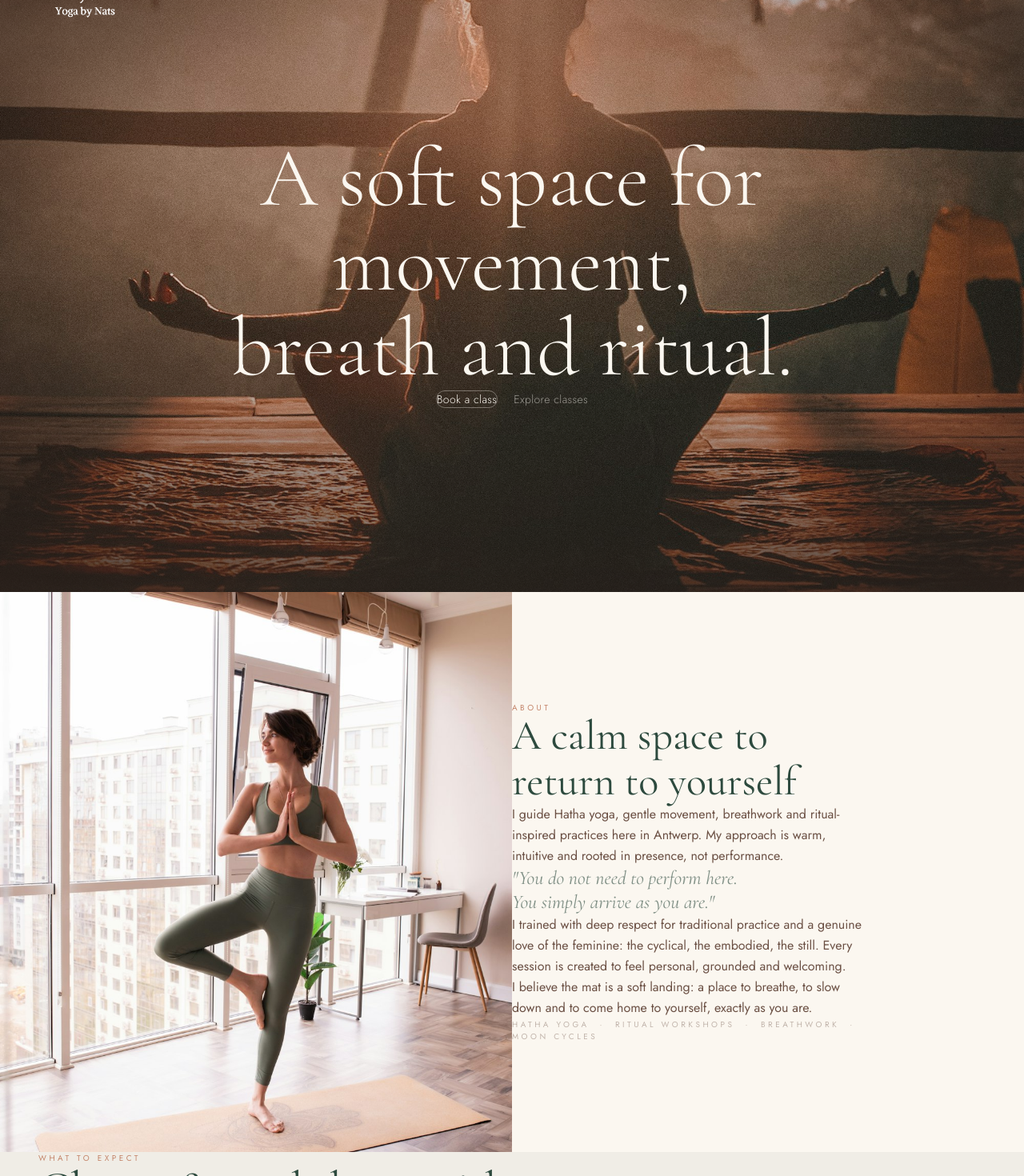
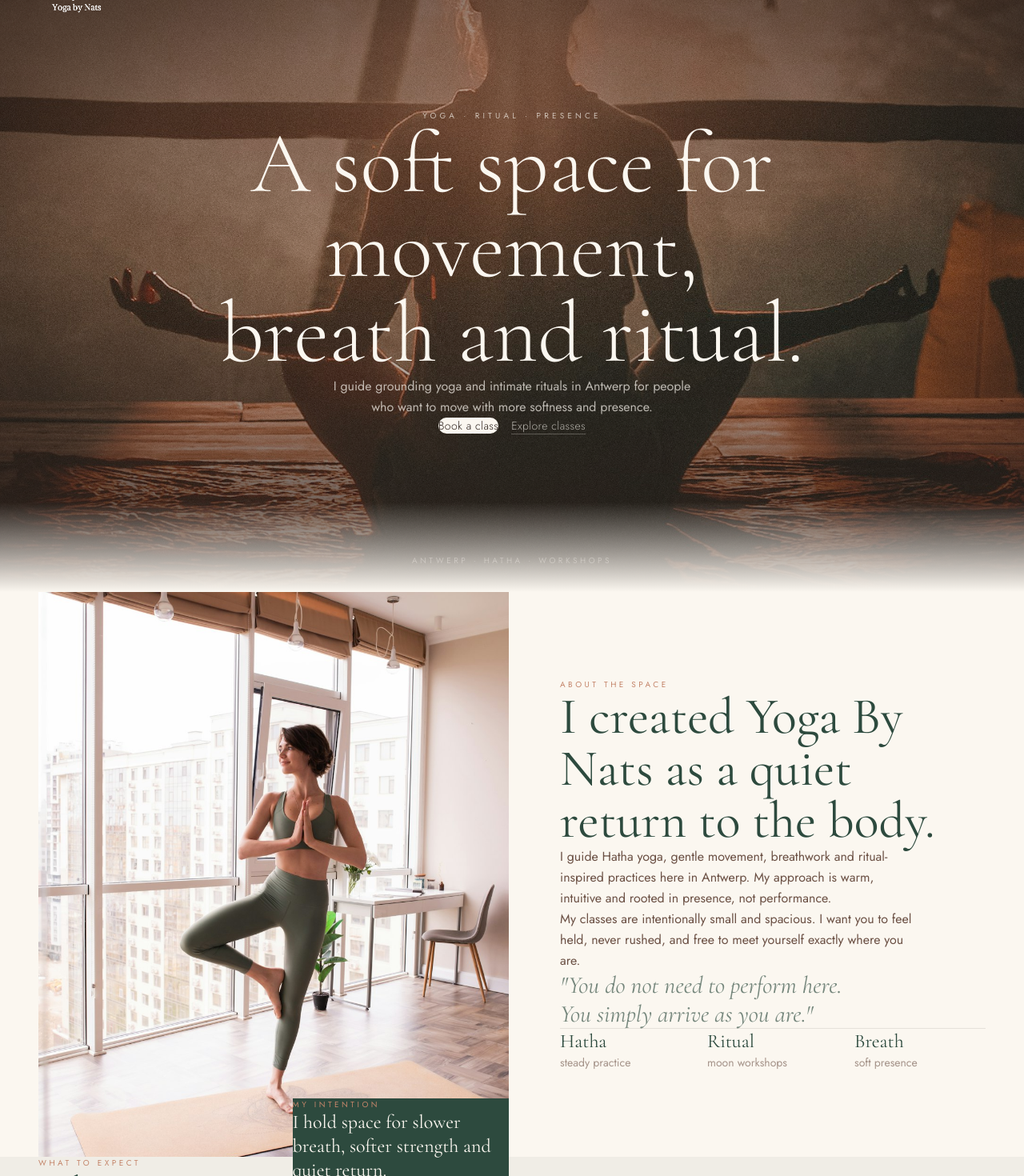
Before and after one commit to RloadB/yoga-by-nats, a React (Vite) app: page / in a window 1280 px wide. Shown: the part 60-1530 px from the top of the page at 80% size. Built offline with nearby package versions, Linux system fonts and the light colour scheme.

Commit message:
Elevate Yoga By Nats editorial layout

```diff
--- a/src/components/About.tsx
+++ b/src/components/About.tsx
@@ -1,10 +1,11 @@
 export default function About() {
   return (
-    <section id="about" className="bg-cream">
-      <div className="grid grid-cols-1 lg:grid-cols-2">
+    <section id="about" className="bg-cream py-20 lg:py-32">
+      <div className="site-container">
+        <div className="grid grid-cols-1 lg:grid-cols-[1.05fr_0.95fr] gap-10 lg:gap-16 items-center">
 
-        {/* Image: full-bleed left, no container constraints */}
-        <div className="relative aspect-[4/5] lg:aspect-auto lg:min-h-[700px] overflow-hidden">
+          <div className="relative">
+            <div className="relative aspect-[4/5] lg:aspect-[5/6] overflow-hidden">
               {/* TODO: Replace with Natalia's real portrait photo */}
               <img
                 src="/images/natalia/natalia-about.jpg"
@@ -12,44 +13,54 @@ export default function About() {
                 className="absolute inset-0 w-full h-full object-cover object-center"
               />
             </div>
+            <div className="absolute -bottom-8 right-0 hidden w-[46%] bg-forest px-8 py-9 text-cream lg:block">
+              <p className="font-sans text-terracotta text-[10px] tracking-[0.35em] uppercase mb-4">
+                My intention
+              </p>
+              <p className="font-serif text-2xl leading-tight">
+                I hold space for slower breath, softer strength and quiet return.
+              </p>
+            </div>
+          </div>
 
-        {/* Text: right column, generous padding, max-width on text only */}
-        <div className="flex flex-col justify-center px-8 md:px-12 lg:px-16 xl:px-20 py-20 lg:py-28">
-          <div className="max-w-md mx-auto">
+          <div className="lg:pl-6">
             <p className="font-sans text-terracotta text-[10px] tracking-[0.35em] uppercase mb-6">
-              About
+              About the space
             </p>
-            <h2 className="font-serif text-4xl md:text-5xl lg:text-[52px] text-forest leading-[1.08] mb-8">
-              A calm space to return to yourself
+            <h2 className="font-serif text-4xl md:text-5xl lg:text-[64px] text-forest leading-[1.02] mb-8 max-w-xl">
+              I created Yoga By Nats as a quiet return to the body.
             </h2>
-            <p className="font-sans text-brown-light text-base leading-relaxed mb-8">
+            <p className="font-sans text-brown-light text-base leading-relaxed mb-6 max-w-md">
               I guide Hatha yoga, gentle movement, breathwork and ritual-inspired
               practices here in Antwerp. My approach is warm, intuitive and rooted
               in presence, not performance.
             </p>
-
-            <p className="font-serif italic text-2xl text-forest/60 leading-[1.25] mb-8">
+            <p className="font-sans text-brown-light text-base leading-relaxed mb-8 max-w-md">
+              My classes are intentionally small and spacious. I want you to feel
+              held, never rushed, and free to meet yourself exactly where you are.
+            </p>
+            <p className="font-serif italic text-3xl text-forest/65 leading-[1.18] mb-9 max-w-lg">
               "You do not need to perform here.
               <br />
               You simply arrive as you are."
             </p>
 
-            <p className="font-sans text-brown-light text-base leading-relaxed mb-5">
-              I trained with deep respect for traditional practice and a genuine
-              love of the feminine: the cyclical, the embodied, the still. Every
-              session is created to feel personal, grounded and welcoming.
-            </p>
-            <p className="font-sans text-brown-light text-base leading-relaxed mb-10">
-              I believe the mat is a soft landing: a place to breathe, to slow
-              down and to come home to yourself, exactly as you are.
-            </p>
-
-            <p className="font-sans text-brown-light/40 text-[10px] tracking-[0.35em] uppercase">
-              Hatha Yoga &nbsp;·&nbsp; Ritual Workshops &nbsp;·&nbsp; Breathwork &nbsp;·&nbsp; Moon Cycles
-            </p>
+            <div className="grid grid-cols-1 sm:grid-cols-3 gap-5 border-t border-brown/10 pt-7">
+              <div>
+                <p className="font-serif text-2xl text-forest">Hatha</p>
+                <p className="font-sans text-brown-light/60 text-sm mt-1">steady practice</p>
+              </div>
+              <div>
+                <p className="font-serif text-2xl text-forest">Ritual</p>
+                <p className="font-sans text-brown-light/60 text-sm mt-1">moon workshops</p>
+              </div>
+              <div>
+                <p className="font-serif text-2xl text-forest">Breath</p>
+                <p className="font-sans text-brown-light/60 text-sm mt-1">soft presence</p>
               </div>
             </div>
-
+          </div>
+        </div>
       </div>
     </section>
   )
--- a/src/components/Footer.tsx
+++ b/src/components/Footer.tsx
@@ -1,9 +1,18 @@
 export default function Footer() {
   return (
     <footer className="bg-brown">
-      <div className="site-container pt-20 lg:pt-28 pb-10 lg:pb-14">
+      <div className="site-container pt-24 lg:pt-32 pb-10 lg:pb-14">
 
-        <div className="grid grid-cols-1 md:grid-cols-[1.4fr_0.8fr_0.8fr] gap-12 lg:gap-20 mb-16 lg:mb-20">
+        <div className="mb-16 border-b border-white/[8%] pb-16 lg:mb-20 lg:pb-20">
+          <p className="font-sans text-terracotta text-[10px] tracking-[0.35em] uppercase mb-7">
+            Yoga By Nats
+          </p>
+          <p className="font-serif text-5xl md:text-6xl lg:text-[86px] text-cream leading-[0.98] max-w-5xl">
+            A softer rhythm for movement, ritual and presence in Antwerp.
+          </p>
+        </div>
+
+        <div className="grid grid-cols-1 md:grid-cols-[1.3fr_0.75fr_0.75fr] gap-12 lg:gap-20 mb-16 lg:mb-20">
           <div>
             <img
               src="/logo/logo.png"
@@ -14,11 +23,8 @@ export default function Footer() {
                 filter: 'brightness(0) invert(1)',
                 opacity: 0.72,
               }}
-              className="mb-6"
+              className="mb-7"
             />
-            <p className="font-serif text-3xl md:text-4xl text-cream leading-tight max-w-md mb-6">
-              A softer rhythm for movement, ritual and presence in Antwerp.
-            </p>
             <p className="font-sans text-cream/42 text-sm leading-relaxed max-w-sm">
               I created this space for slower practice, quiet breath and a more
               grounded way to return to yourself.
@@ -49,8 +55,6 @@ export default function Footer() {
           </div>
         </div>
 
-        <div className="border-t border-white/[8%] mb-10" />
-
         <div className="flex flex-col sm:flex-row items-center justify-between gap-6">
           <p className="font-sans text-cream/20 text-xs tracking-wide">
             © 2026 Yoga By Nats. All rights reserved.
--- a/src/components/Hero.tsx
+++ b/src/components/Hero.tsx
@@ -1,40 +1,51 @@
 export default function Hero() {
   return (
-    <section className="relative h-screen min-h-[700px]">
+    <section className="relative h-screen min-h-[720px] overflow-hidden">
       {/* TODO: Replace with Natalia's real photo */}
       <img
         src="/images/natalia/natalia-hero.jpg"
         alt="Yoga By Nats, grounded yoga practice in Antwerp"
-        className="absolute inset-0 w-full h-full object-cover object-[center_30%]"
+        className="absolute inset-0 w-full h-full scale-105 object-cover object-[center_32%]"
       />
 
-      {/* Overlays */}
-      <div className="absolute inset-0 bg-[radial-gradient(ellipse_70%_70%_at_50%_50%,transparent_0%,rgba(42,31,26,0.22)_60%,rgba(42,31,26,0.65)_100%)]" />
-      <div className="absolute inset-0 bg-gradient-to-t from-brown/55 via-transparent to-transparent" />
+      <div className="absolute inset-0 bg-[radial-gradient(ellipse_80%_70%_at_50%_52%,rgba(42,31,26,0.08)_0%,rgba(42,31,26,0.28)_56%,rgba(42,31,26,0.74)_100%)]" />
+      <div className="absolute inset-0 bg-gradient-to-b from-brown/28 via-transparent to-brown/72" />
+      <div className="absolute bottom-0 left-0 right-0 h-28 bg-gradient-to-t from-cream to-transparent" />
 
-      {/* Content: centered */}
-      <div className="relative site-container h-full flex flex-col items-center justify-center text-center pt-20">
-        <h1 className="font-serif font-light text-cream text-[52px] md:text-7xl lg:text-[92px] xl:text-[104px] leading-[1.02] mb-10 max-w-5xl">
+      <div className="relative site-container h-full flex flex-col items-center justify-center text-center pt-24">
+        <p className="font-sans text-cream/68 text-[10px] tracking-[0.42em] uppercase mb-7">
+          Yoga · Ritual · Presence
+        </p>
+        <h1 className="font-serif font-light text-cream text-[50px] md:text-7xl lg:text-[94px] xl:text-[108px] leading-[0.98] mb-8 max-w-5xl">
           A soft space for movement,
           <br />
           breath and ritual.
         </h1>
-        <div className="flex flex-wrap items-center justify-center gap-5">
+        <p className="font-sans text-cream/70 text-base leading-relaxed max-w-md mb-10">
+          I guide grounding yoga and intimate rituals in Antwerp for people who
+          want to move with more softness and presence.
+        </p>
+        <div className="flex flex-wrap items-center justify-center gap-4">
           {/* TODO: Replace href="#booking" with https://app.zenamu.com/yogabynats */}
           <a
             href="#booking"
-            className="font-sans font-light text-sm text-cream border border-cream/35 px-7 py-3 rounded-full hover:bg-cream/10 transition-all duration-300 tracking-wide"
+            className="font-sans font-light text-sm text-brown bg-cream px-7 py-3 rounded-full hover:bg-cream-dark transition-all duration-300 tracking-wide"
           >
             Book a class
           </a>
           <a
             href="#classes"
-            className="font-sans font-light text-cream/55 text-sm tracking-wide hover:text-cream/85 transition-colors duration-300"
+            className="font-sans font-light text-cream/66 text-sm tracking-wide border-b border-cream/25 pb-1 hover:text-cream hover:border-cream/65 transition-colors duration-300"
           >
             Explore classes
           </a>
         </div>
       </div>
+      <div className="absolute bottom-8 left-1/2 hidden -translate-x-1/2 md:block">
+        <p className="font-sans text-cream/36 text-[10px] tracking-[0.35em] uppercase">
+          Antwerp · Hatha · Workshops
+        </p>
+      </div>
     </section>
   )
 }
--- a/src/components/Nav.tsx
+++ b/src/components/Nav.tsx
@@ -24,7 +24,7 @@ export default function Nav() {
         onHero ? 'bg-transparent' : 'bg-cream/95 backdrop-blur-md border-b border-cream-dark'
       }`}
     >
-      <div className="site-container h-24 flex items-center justify-between">
+      <div className="site-container h-20 md:h-24 flex items-center justify-between">
 
         {/* Logo: actual brand image, inverted to white on hero */}
         <a href="#">
@@ -32,7 +32,7 @@ export default function Nav() {
             src="/logo/logo.png"
             alt="Yoga By Nats"
             style={{
-              height: '88px',
+              height: '72px',
               width: 'auto',
               filter: onHero ? 'brightness(0) invert(1)' : 'brightness(0)',
               transition: 'filter 0.5s',
```
Also changed, not shown: src/components/BookingCTA.tsx (+15 -7 lines), src/components/Classes.tsx (+10 -8 lines), src/components/Location.tsx (+21 -19 lines), src/components/Philosophy.tsx (+18 -12 lines), src/components/PracticeStatement.tsx (+8 -12 lines). Lines whose indentation alone changed are shown as unchanged.
